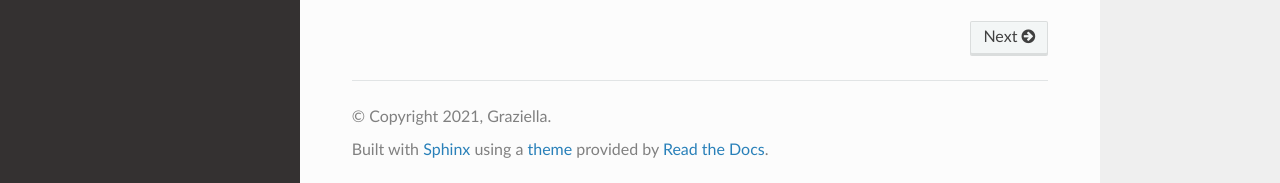
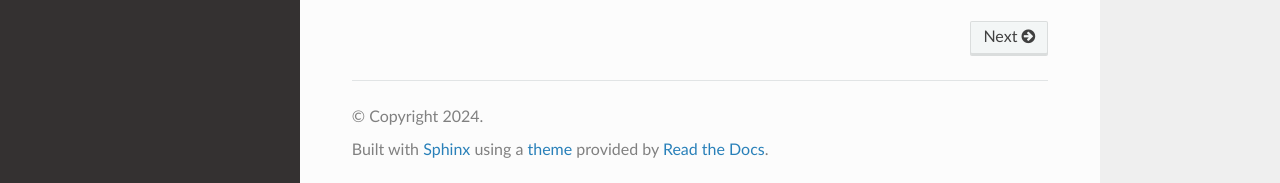
Before and after one commit to jamzad/SlicerMassVision, a Sphinx documentation site: the page built from docs/source/index.rst, in a window 1280 px wide and 900 px high, scrolled down 690 px, cut to the strip 234-900 px from the top of the window. Shown: the part 480-663 px from the top of the strip. Built offline with Sphinx 7.4.7 and the Read the Docs theme 2.0.0, drawn with Linux system fonts in a browser that asks for light colours; pages that are not in the unit, such as notebooks, are missing from menus.

Commit message:
Change name and author

```diff
--- a/docs/source/conf.py
+++ b/docs/source/conf.py
@@ -2,9 +2,9 @@
 
 # -- Project information
 
-project = 'Lumache'
-copyright = '2021, Graziella'
-author = 'Graziella'
+project = 'SlicerDESI'
+copyright = '2024'
+author = 'Amoon Jamzad'
 
 release = '0.1'
 version = '0.1.0'
```
